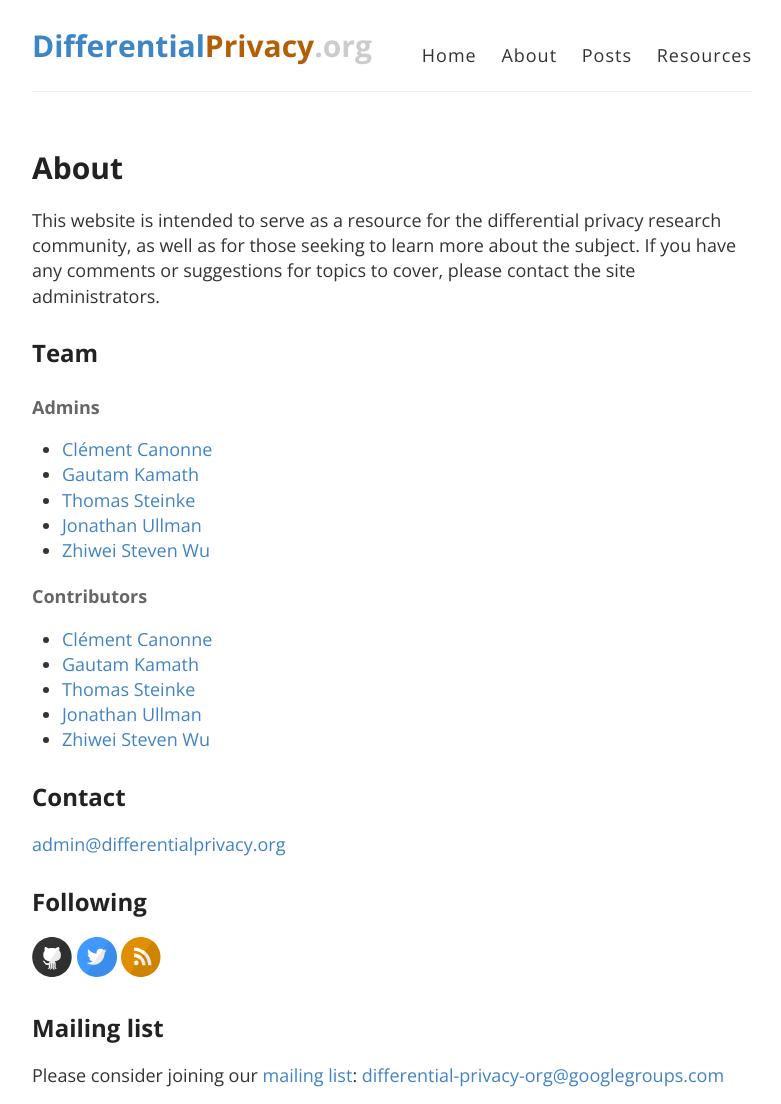
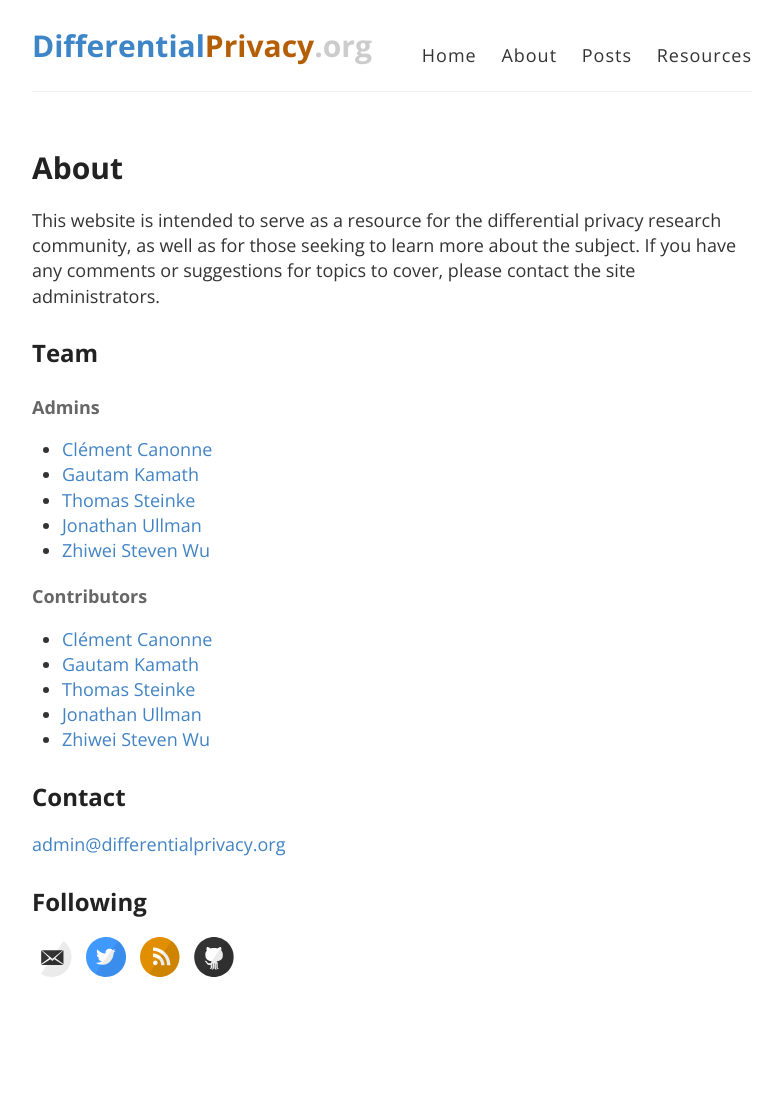
Before and after one commit to differentialprivacy/differentialprivacy, a Jekyll site: the page built from about.md, in a window 1280 px wide. Shown: the whole page, without its empty margins (248-1029 px from the left). Built offline with Jekyll 4.4.1, drawn with Linux system fonts in a browser that asks for light colours; after the commit the page ends 999 px from its top, so only the background shows below that.

Commit message:
Update about.md
mailing list icon

```diff
--- a/about.md
+++ b/about.md
@@ -27,10 +27,7 @@ This website is intended to serve as a resource for the differential privacy res
 
 ## Following
 
+<a href="https://groups.google.com/d/forum/differential-privacy-org/joi"><i class="svg-icon email"></i></a>&nbsp;&nbsp;
+<a href="https://www.twitter.com/DiffPriv"><i class="svg-icon twitter"></i></a>&nbsp;&nbsp;
+<a href="{{ site.baseurl }}/feed.xml"><i class="svg-icon rss"></i></a>&nbsp;&nbsp;
 <a href="https://github.com/differentialprivacy/differentialprivacy"><i class="svg-icon github"></i></a>
-<a href="https://www.twitter.com/DiffPriv"><i class="svg-icon twitter"></i></a>
-<a href="{{ site.baseurl }}/feed.xml"><i class="svg-icon rss"></i></a>
-
-## Mailing list
-
-Please consider joining our [mailing list](https://groups.google.com/d/forum/differential-privacy-org):  [differential-privacy-org@googlegroups.com](mailto:differential-privacy-org@googlegroups.com)
```
